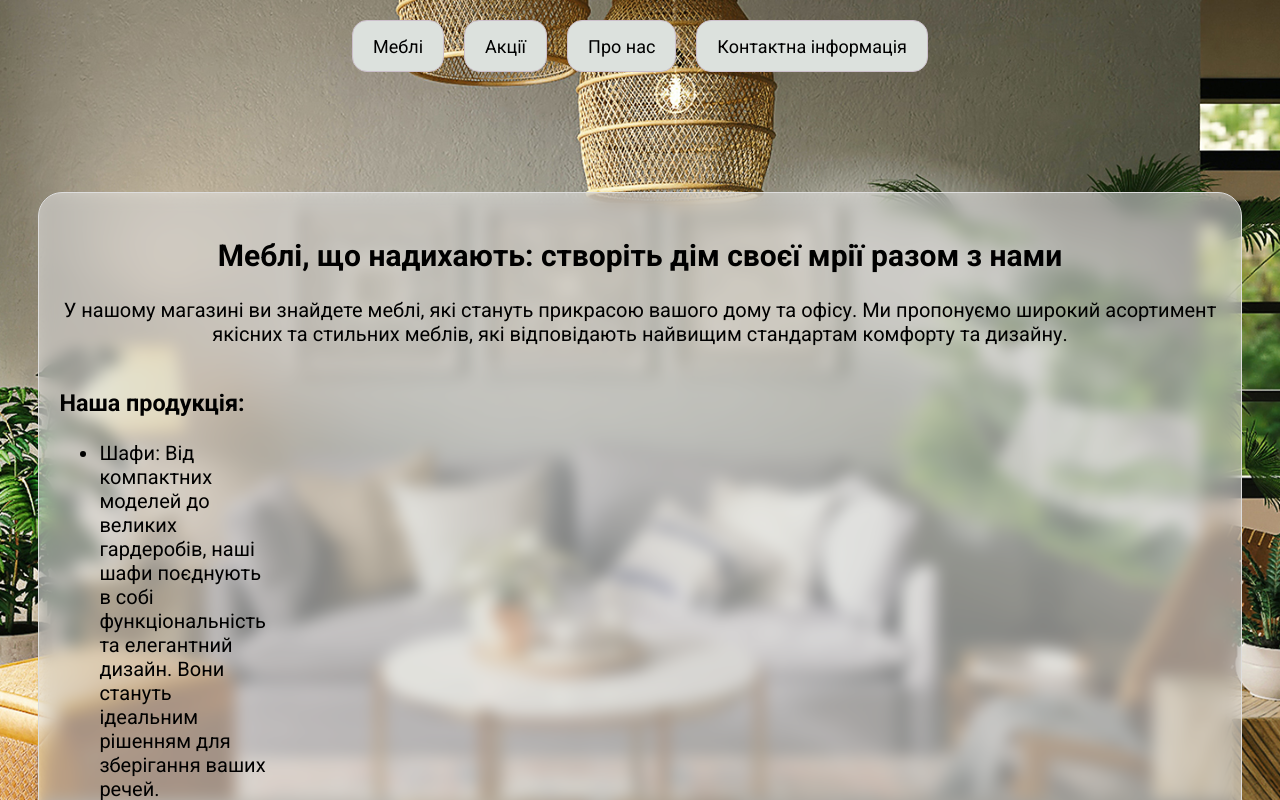
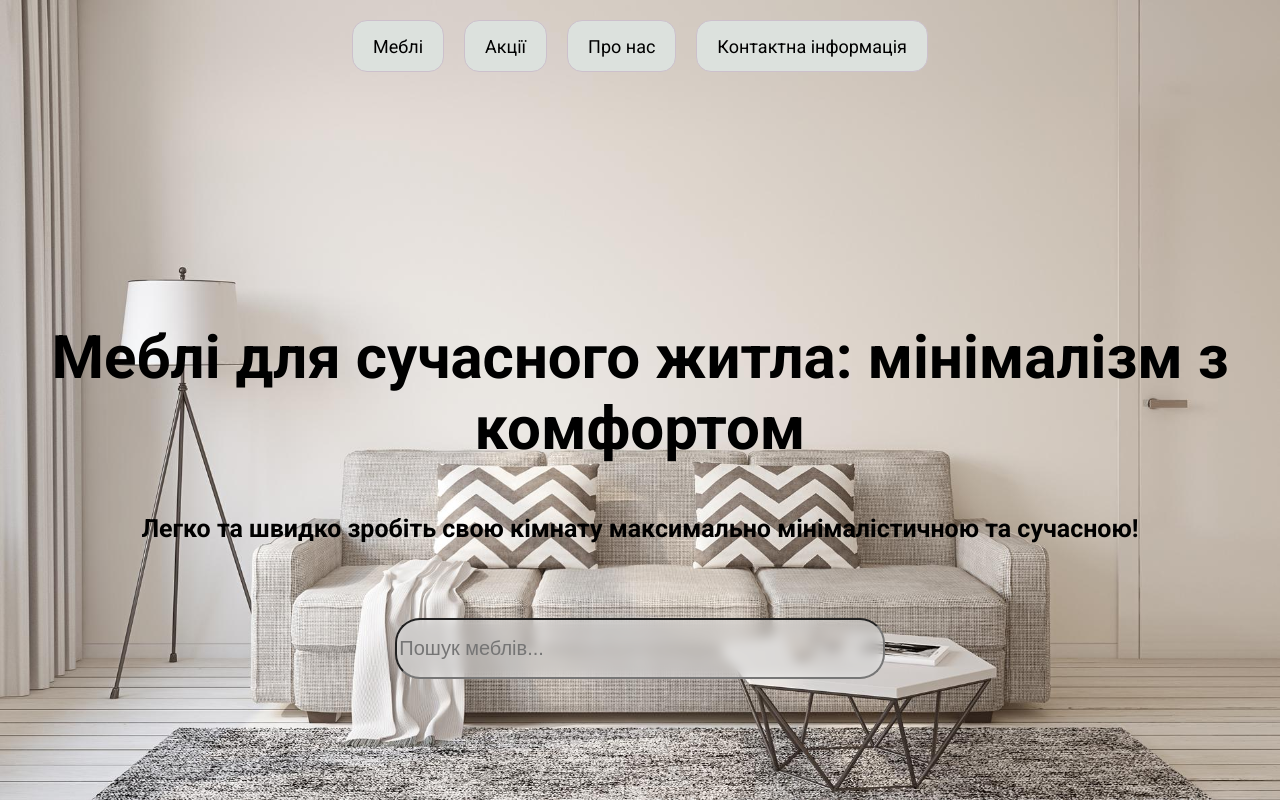
Before and after one commit to TangiresH/3rd_course_2_semester_labs, a React (Create React App) app in the folder furniture-store/my-app/: page / in a window 1280 px wide. Shown: the top 800 px of the page. Built offline with nearby package versions, Linux system fonts and the light colour scheme; the HTML template or start-up script is replaced by a standard one.

Commit message:
created Search component and added corresponding styles. Fixed several bugs and updated the main background

```diff
--- a/furniture-store/my-app/src/App.css
+++ b/furniture-store/my-app/src/App.css
@@ -3,7 +3,7 @@
   min-height: 100vh;
 }
 
-section {
+.page-section {
   padding: 20px;
   padding-bottom: 0%;
   margin: 120px 0;
--- a/furniture-store/my-app/src/App.js
+++ b/furniture-store/my-app/src/App.js
@@ -2,37 +2,39 @@ import React from 'react';
 import './App.css';
 import Menu from './components/Menu/Menu';
 import Services from './components/Services/Services';
+import SearchBar from './components/Search/Search';
 
 function App() {
   return (
     <div className="App">
       <Menu />
+      <SearchBar />
       <Services />
-      <section id="home">
+      <section id="home" className="page-section">
         <h1>Меблі</h1>
         <p>Це основний розділ про меблі.</p>
       </section>
-      <section id="wardrobe">
+      <section id="wardrobe" className="page-section">
         <h2>Шафа</h2>
         <p>Інформація про шафи.</p>
       </section>
-      <section id="sofa">
+      <section id="sofa" className="page-section">
         <h2>Диван</h2>
         <p>Інформація про дивани.</p>
       </section>
-      <section id="chairs">
+      <section id="chairs" className="page-section">
         <h2>Стільці</h2>
         <p>Інформація про стільці.</p>
       </section>
-      <section id="table">
+      <section id="table" className="page-section">
         <h2>Стіл</h2>
         <p>Інформація про столи.</p>
       </section>
-      <section id="about">
+      <section id="about" className="page-section">
         <h2>Акції</h2>
         <p>Інформація про акції.</p>
       </section>
-      <section id="contact">
+      <section id="contact" className="page-section">
         <h2>Контактна інформація</h2>
         <p>Як з нами зв'язатися.</p>
       </section>
--- a/furniture-store/my-app/src/components/Menu/Menu.css
+++ b/furniture-store/my-app/src/components/Menu/Menu.css
@@ -33,12 +33,15 @@
     padding-right: 20px;
     padding-bottom: 10px;
     background-color: #DCE1DD;
-    transition: background-color 0.3s ease;
+    transition: background-color 0.3s ease, padding-left 0.5s ease, padding-right 0.5s ease;
 }
 
 .menu-item:hover {
     background-color: #E3DBC8;
-  }
+    padding-left: 40px;
+    padding-right: 40px;
+}
+
 
   .menu-item a {
     text-decoration: none;
@@ -51,9 +54,10 @@
     list-style: none;
     padding: 0;
     margin: 0;
-    display: flex;
-    justify-content: center;
-    padding-left: 20px;
+    display: none;
+    position: absolute;
+    left: auto;
+    top: 100%;
   }
 
   .submenu-list.open {
@@ -89,9 +93,13 @@
       background: #fff;
       box-shadow: 0 2px 5px rgba(0,0,0,0.1);
       display: none;
+      padding-left: 25px;
+      padding-right: 25px;
     }
 
     .menu-item:hover .submenu-list {
-      display: block;
+        display: flex;
+        flex-direction: column; /* Відображаємо підменю як колонку */
+
     }
   }
--- /dev/null
+++ b/furniture-store/my-app/src/components/Search/Search.css
@@ -0,0 +1,33 @@
+#search-bar {
+    width: 40%;
+    height: 55px;
+    font-size: 20px;
+    margin-top: 50px;
+    border-radius: 25px;
+    backdrop-filter: blur(6px) brightness(0.8);
+    background-color: rgba(255, 255, 255, 0.5);
+  }
+
+  .product-item {
+    border: 1px solid #ccc;
+    padding: 10px;
+    margin: 10px 0;
+  }
+
+  .search-section {
+    height: 800px;
+  }
+
+  #main-title {
+    font-size: 60px;
+    color: #000000;
+  }
+
+  #subtitle {
+    font-size: 25px;
+    color: #000000;
+  }
+
+  #heading-subheading {
+    margin-top: 250px;
+  }
--- /dev/null
+++ b/furniture-store/my-app/src/components/Search/Search.js
@@ -0,0 +1,47 @@
+import React, { useState } from 'react';
+import './Search.css';
+
+
+const SearchBar = () => {
+  const [query, setQuery] = useState('');
+  const [products, setProducts] = useState([]);
+
+  const searchProducts = async (query) => {
+    const response = await fetch(`/api/search?q=${query}`);
+    const data = await response.json();
+    setProducts(data.products);
+  };
+
+  const handleInputChange = (e) => {
+    const query = e.target.value;
+    setQuery(query);
+    searchProducts(query);
+  };
+
+  return (
+    <section id='search' className='search-section'>
+        <div id='heading-subheading'>
+            <h1 id='main-title'>Меблі для сучасного житла: мінімалізм з комфортом</h1>
+            <h3 id='subtitle'>Легко та швидко зробіть свою кімнату максимально мінімалістичною та сучасною!</h3>
+        </div>
+        <input
+            type="text"
+            id="search-bar"
+            placeholder="Пошук меблів..."
+            value={query}
+            onChange={handleInputChange}
+        />
+        <div id="product-list">
+            {products.map((product) => (
+            <div key={product.id} className="product-item">
+                <h2>{product.name}</h2>
+                <p>{product.description}</p>
+                <p>{product.price}</p>
+            </div>
+            ))}
+        </div>
+        </section>
+  );
+};
+
+export default SearchBar;
--- a/furniture-store/my-app/src/components/Services/Services.js
+++ b/furniture-store/my-app/src/components/Services/Services.js
@@ -3,7 +3,7 @@ import './Services.css';
 
 const Services = () => {
   return (
-    <section id="services">
+    <section id="services" className="page-section">
         <h2>Меблі, що надихають: створіть дім своєї мрії разом з нами</h2>
 
         <div className='service-description'>
```
Also changed, not shown: furniture-store/my-app/public/main-background.jpg.
